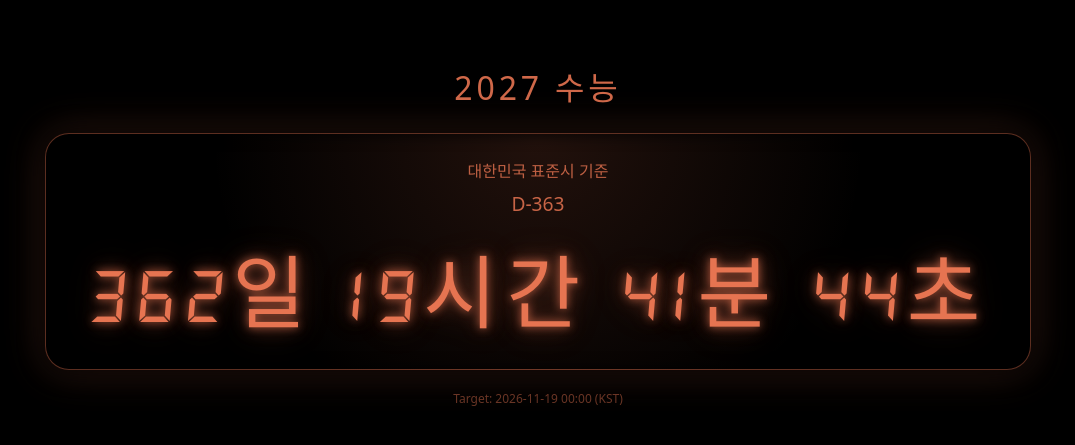
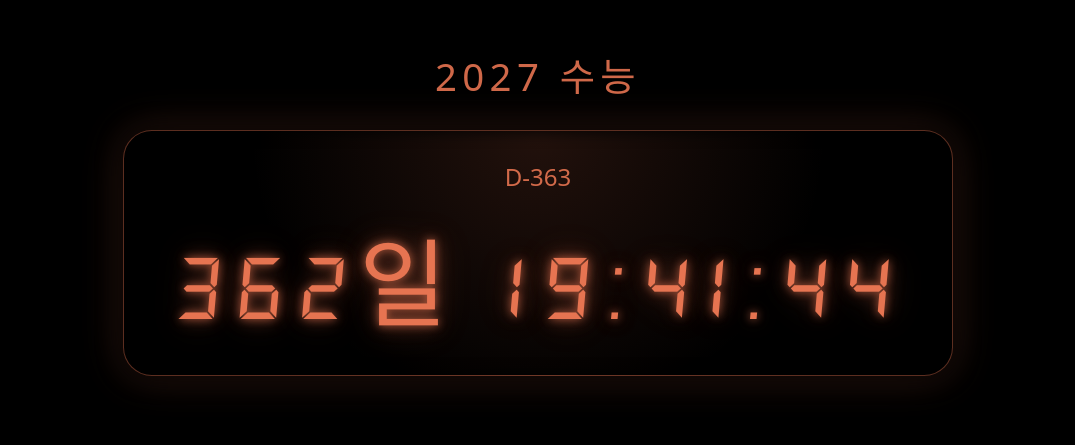
Before and after one commit to xnz5zxdrny-bot/sooneung, a plain HTML site: page index.html in a window 1280 px wide. Shown: the part 109-554 px from the top of the page, without its empty margins (102-1177 px from the left). Drawn offline with Linux system fonts and the light colour scheme.

Commit message:
index.html

```diff
--- a/index.html
+++ b/index.html
@@ -55,21 +55,21 @@
       align-items: center;
       text-align: center;
       padding: 2rem;
-      /* 하단 도크(작업표시줄) 고려해서 화면 중앙보다 살짝 위로 올리기 */
-      transform: translateY(-7vh);
+      /* 작업표시줄(dock) 고려해서 화면 중앙보다 조금 더 위로 올림 */
+      transform: translateY(-10vh);
     }
 
     .title {
-      font-size: clamp(1.4rem, 3vw, 2rem);
-      letter-spacing: 0.12em;
+      font-size: clamp(1.7rem, 3.6vw, 2.4rem); /* 기존보다 약 20% 증가 */
+      letter-spacing: 0.14em;
       text-transform: uppercase;
-      margin-bottom: 1.5rem;
+      margin-bottom: 1.8rem;
       opacity: 0.9;
     }
 
     .timer-wrapper {
-      padding: 1.5rem 2.5rem;
-      border-radius: 1.5rem;
+      padding: 1.8rem 3rem;
+      border-radius: 1.8rem;
       border: 1px solid rgba(230, 116, 81, 0.4);
       background: radial-gradient(circle at top, rgba(230, 116, 81, 0.15), transparent 60%);
       box-shadow:
@@ -78,22 +78,16 @@
         inset 0 0 15px rgba(0, 0, 0, 0.9);
     }
 
-    .label {
-      font-size: clamp(0.85rem, 1.4vw, 1rem);
-      margin-bottom: 0.5rem;
-      opacity: 0.8;
-    }
-
     .d-day {
-      font-size: clamp(0.9rem, 2vw, 1.2rem);
-      margin-bottom: 0.75rem;
-      opacity: 0.85;
+      font-size: clamp(1.1rem, 2.4vw, 1.5rem); /* 기존보다 약간 크게 */
+      margin-bottom: 0.9rem;
+      opacity: 0.9;
     }
 
     .countdown {
       font-family: "DSDIGII", "Courier New", monospace;
-      font-size: clamp(2.3rem, 9vw, 5rem);
-      letter-spacing: 0.12em;
+      font-size: clamp(2.8rem, 11vw, 6rem); /* 약 120%로 상향 */
+      letter-spacing: 0.16em;
       text-shadow:
         0 0 8px rgba(230, 116, 81, 0.7),
         0 0 18px rgba(230, 116, 81, 0.4),
@@ -101,16 +95,10 @@
       white-space: nowrap;
     }
 
-    .footer-info {
-      margin-top: 1.2rem;
-      font-size: 0.75rem;
-      opacity: 0.45;
-    }
-
     @media (max-width: 600px) {
       .timer-wrapper {
-        padding: 1.1rem 1.6rem;
-        border-radius: 1rem;
+        padding: 1.2rem 1.8rem;
+        border-radius: 1.2rem;
       }
     }
   </style>
@@ -120,15 +108,10 @@
     <div class="title">2027 수능</div>
 
     <div class="timer-wrapper">
-      <div class="label">대한민국 표준시 기준</div>
       <div id="d-day" class="d-day">D-</div>
       <div id="countdown" class="countdown">
-        --일 --시간 --분 --초
+        --일 00:00:00
       </div>
-    </div>
-
-    <div class="footer-info">
-      Target: 2026-11-19 00:00 (KST)
     </div>
   </div>
 
@@ -160,7 +143,8 @@
       const mStr = String(minutes).padStart(2, "0");
       const sStr = String(seconds).padStart(2, "0");
 
-      countdownEl.textContent = `${days}일 ${hStr}시간 ${mStr}분 ${sStr}초`;
+      // 형식: 363일 00:00:00
+      countdownEl.textContent = `${days}일 ${hStr}:${mStr}:${sStr}`;
 
       // D-표시 (오늘 0시 기준으로 계산, KST 기준)
       const dayMs = day;
@@ -184,7 +168,7 @@
 
       if (diff <= 0) {
         // 수능 시각이 지난 후 처리
-        countdownEl.textContent = "0일 00시간 00분 00초";
+        countdownEl.textContent = "0일 00:00:00";
         dDayEl.textContent = "시험이 종료되었습니다";
         return;
       }
```
